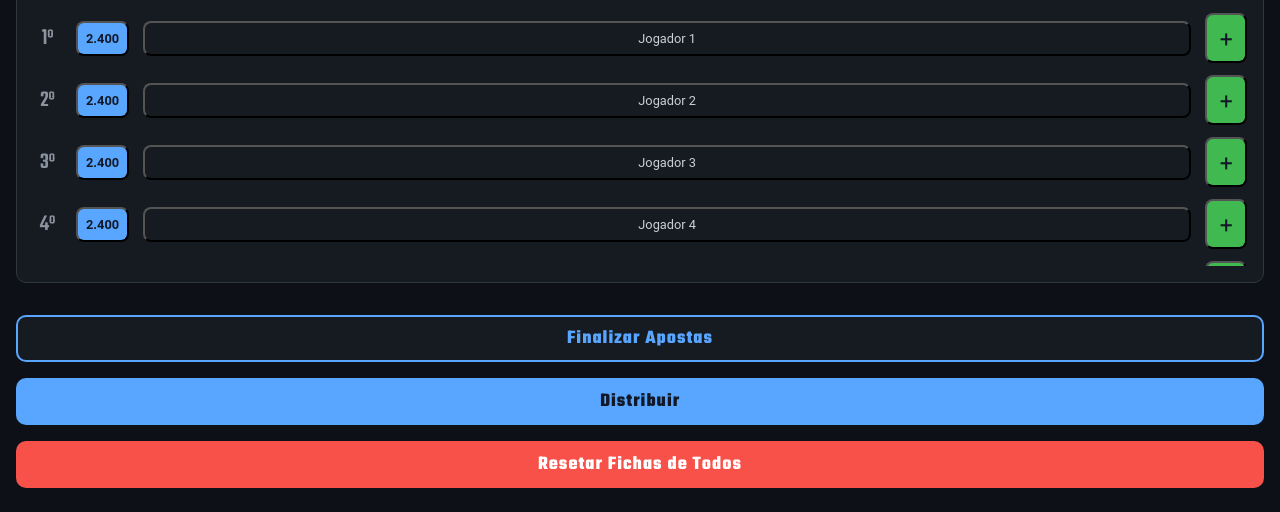
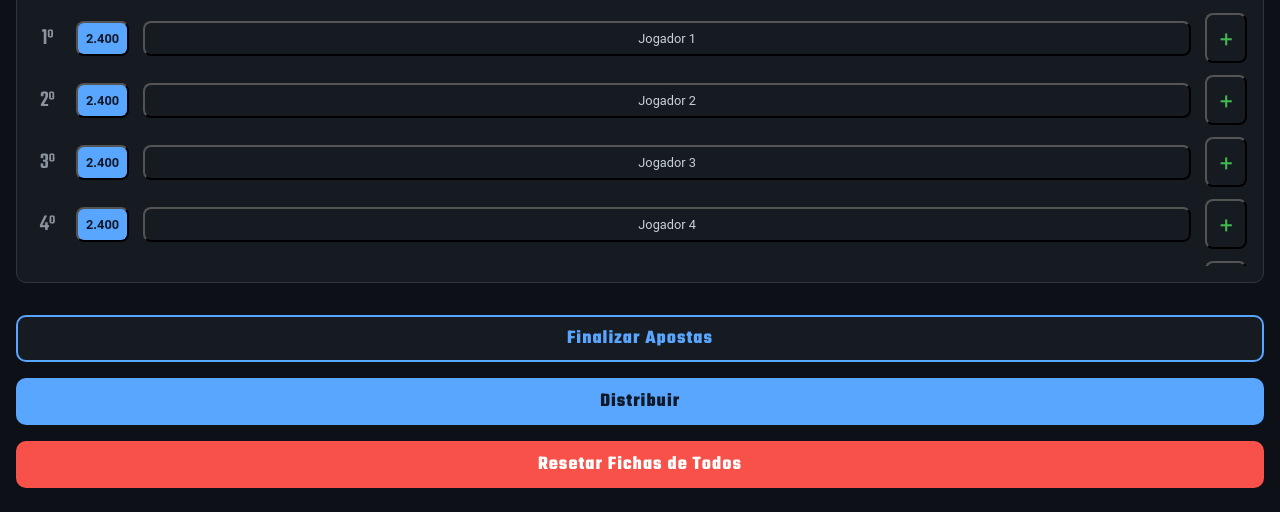
Before and after one commit to kznybs/kznybs.github.io, a plain HTML site: page poker/index.html in a window 1280 px wide. Shown: the part 288-800 px from the top of the page. Drawn offline with Linux system fonts and the light colour scheme.

Commit message:
Add files via upload

```diff
--- a/poker/style.css
+++ b/poker/style.css
@@ -194,8 +194,8 @@ body { background-color: var(--bg-dark); color: var(--text-light); font-family:
     font-family: 'Roboto', sans-serif;
 }
 #home-screen .select-winner-btn {
-    background-color: var(--green);
-    color: var(--text-dark);
+    background-color: var(--bg-card);
+    color: var(--green);
     font-size: 23px;
     font-family: 'Roboto Mono', monospace;
     border-radius: 8.06px;
```
